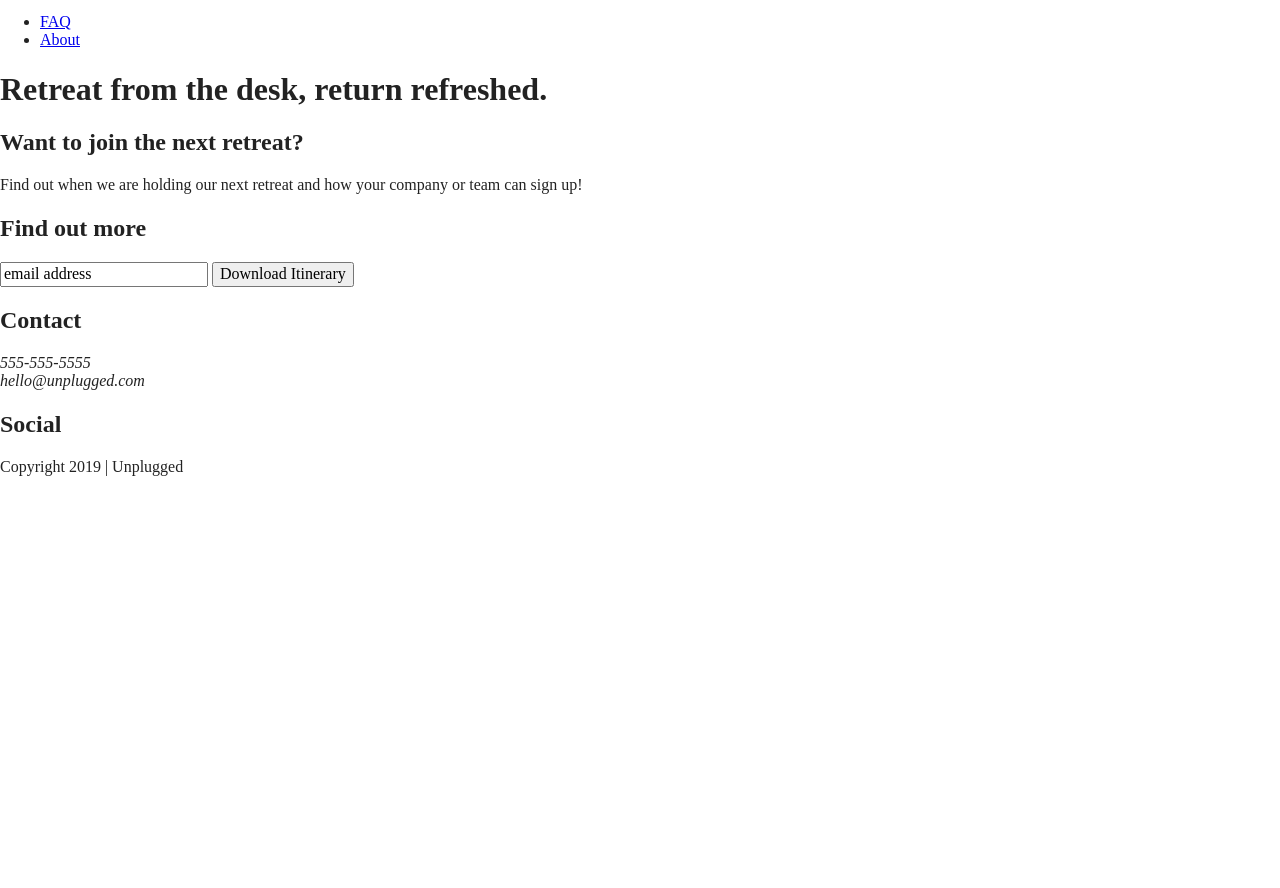
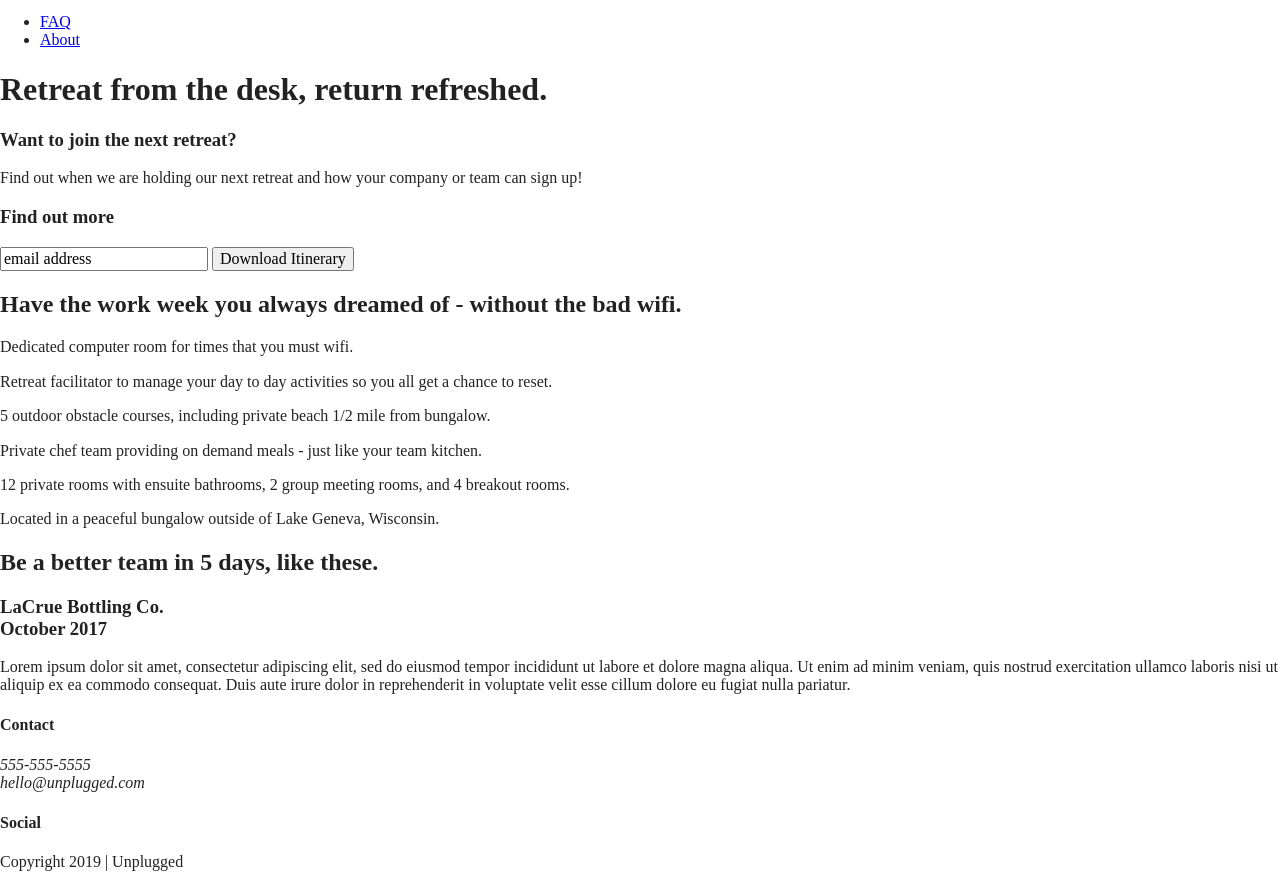
Before and after one commit to angiihal/unplugged, a website built with Parcel: page index.html in a window 1280 px wide. Shown: the part 23-911 px from the top of the page. Before the commit the page ends 800 px from the top, so only its background shows below. Built offline with nearby package versions, Linux system fonts and the light colour scheme.

Commit message:
added features and reviews sections

```diff
--- a/index.html
+++ b/index.html
@@ -50,21 +50,83 @@
       </div>
     </section>
 
+    <!-- FORM -->
+
     <aside>
       <div class="content-wrapper">
         <div class="form-description">
-          <h2>Want to join the next retreat?</h2>
+          <h3>Want to join the next retreat?</h3>
 
           <p>Find out when we are holding our next retreat and how your company or team can sign up!</p>
         </div>
 
         <div class="form">
-          <h2>Find out more</h2>
+          <h3>Find out more</h3>
           <input type="text" name="name" value="email address">
           <input type="button" value="Download Itinerary">
         </div>
       </div>
     </aside>
+
+    <!-- FEATURES -->
+
+    <section class="features">
+      <div class="content-wrapper">
+        <h2>Have the work week you always dreamed of - without the bad wifi.</h2>
+
+        <div class="features-items">
+          <article class="wifi">
+            <p class="fontawesome-icon"></p>
+            <p class="features-item-description">Dedicated computer room for times that you must wifi.</p>
+          </article>
+
+          <article class="smile">
+            <p class="fontawesome-icon"></p>
+            <p class="features-item-description">Retreat facilitator to manage your day to day activities so you all get a chance to reset.</p>
+          </article>
+
+          <article class="shoe-prints">
+            <p class="fontawesome-icon"></p>
+            <p class="features-item-description">5 outdoor obstacle courses, including private beach 1/2 mile from bungalow.</p>
+          </article>
+
+          <article class="utensils">
+            <p class="fontawesome-icon"></p>
+            <p class="features-item-description">Private chef team providing on demand meals - just like your team kitchen.</p>
+          </article>
+
+          <article class="bed">
+            <p class="fontawesome-icon"></p>
+            <p class="features-item-description">12 private rooms with ensuite bathrooms, 2 group meeting rooms, and 4 breakout rooms.</p>
+          </article>
+
+          <article class="campground">
+            <p class="fontawesome-icon"></p>
+            <p class="features-item-description">Located in a peaceful bungalow outside of Lake Geneva, Wisconsin.</p>
+          </article>
+        </div>
+      </div>
+    </section>
+
+    <!-- REVIEWS -->
+
+    <section class="reviews">
+      <div class="content-wrapper">
+        <h2>Be a better team in 5 days, like these.</h2>
+        <article>
+          <div>
+            <h3>
+              LaCrue Bottling Co.
+              <br>
+              October 2017
+            </h3>
+            <p>
+              Lorem ipsum dolor sit amet, consectetur adipiscing elit, sed do eiusmod tempor incididunt ut labore et dolore magna aliqua. Ut enim ad minim veniam, quis nostrud exercitation ullamco laboris nisi ut aliquip ex ea commodo consequat. Duis aute irure dolor in reprehenderit in voluptate velit esse cillum dolore eu fugiat nulla pariatur.
+            </p>
+          </div>
+        </article>
+      </div>
+    </section>
   </main>
 
   <!-- FOOTER SECTION -->
@@ -73,7 +135,7 @@
     <div class="content-wrapper">
       <div class="footer-content">
         <div class="contact">
-          <h2>Contact</h2>
+          <h4>Contact</h4>
           <address>
             <p>
             555-555-5555
@@ -83,7 +145,7 @@
           </address>
         </div>
         <div class="social">
-          <h2>Social</h2>
+          <h4>Social</h4>
           <div class="social-icons">
             <p><a href="https://www.facebook.com/angelika.halicka.3/" target="_blank"></a></p>
             <p><a href="https://www.instagram.com/angiilovemusic/" target="_blank"></a></p>
```
Also changed, not shown: about/index.html (+6 -5 lines), faq/index.html (+6 -5 lines).
